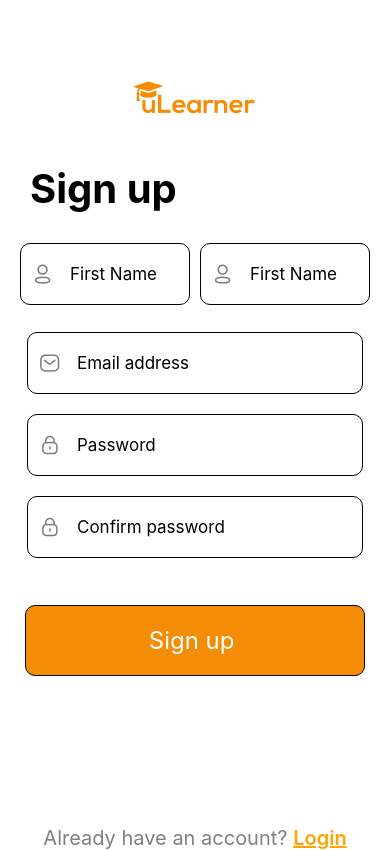
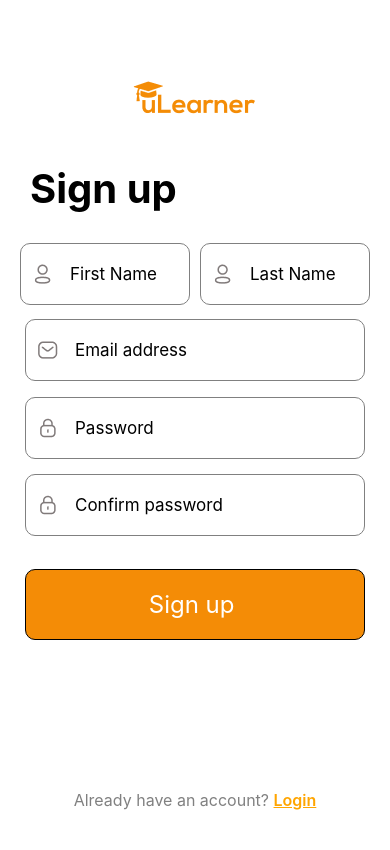
Before and after one commit to Ben-Wiafe/Auth-Login, a React Native app: screen /SignUp in a window 390 px wide. Built offline with nearby package versions, Linux system fonts and the light colour scheme; some icons are missing.

Commit message:
Signup validation

```diff
--- a/components/login/signup.js
+++ b/components/login/signup.js
@@ -1,4 +1,4 @@
-import React, {useState} from "react";
+import React, { useState } from "react";
 import {
   Text,
   View,
@@ -7,20 +7,61 @@ import {
   StyleSheet,
   TextInput,
   KeyboardAvoidingView,
+  Alert,
 } from "react-native";
 import { Formik } from "formik";
 import { NavigationContainer } from "@react-navigation/native";
 import { useWindowDimensions } from "react-native";
 import SignIn from "./signin";
 import { Icon } from "react-native-elements/dist/Icon";
+import * as yup from "yup";
 
-const SignUp = ({ navigation }) => {
-  const { height, width } = useWindowDimensions();
-  const [show, setShow] = useState(true)
-  const [color, setColor] = useState( 'gray');
+const SignUp = ({ navigation,submitting }) => {
+
+ const backgroundColo = submitting ? 'rgba(27,27,51,0.4)' : 'rgba(27,27,51,1)'
+
+  const [show, setShow] = useState(true);
+  const [color, setColor] = useState("gray");
+  const [colo, setColo] = useState("gray");
+  const [col, setCol] = useState("gray");
+  const [co, setCo] = useState("gray");
+  const [c, setC] = useState("gray");
+
+  const loginSchema = yup.object().shape({
+    fname: yup
+      .string()
+      .min(3, "First must be more than 3 characters")
+      .required("First name is Required"),
+
+    lname: yup
+      .string()
+      .min(3, "Last must be more than 3 characters")
+      .required("Last name is Required"),
+
+    email: yup
+      .string()
+      .email("Please enter valid email")
+
+      .required("Email Address is Required!"),
+
+    password: yup
+      .string()
+      .min(8, ({ min }) => `Password must be at least ${min} characters`)
+      .matches(/\w*[a-z]\w*/, "Password must have a small letter")
+      .matches(/\w*[A-Z]\w*/, "Password must have a capital letter")
+      .matches(/\d/, "Password must have a number")
+      .matches(/[!@#$%^&*()\-_"=+{}; :,<.>]/,
+        "Password must have a special character"
+      )
+      .required("Password is required"),
+
+    confirmPass: yup
+      .string()
+      .oneOf([yup.ref("password"), null], "Password does not match!"),
+  });
 
   return (
-    <View style={{ backgroundColor: "white", flex:1, }}>
+    <View style={{ backgroundColor: "white", flex: 1 }}>
       <View
         style={{
           marginTop: 70,
@@ -30,7 +71,38 @@ const SignUp = ({ navigation }) => {
       >
         <Image source={require("../../assets/uLeanerlogo.png")} />
       </View>
-      <View >
+      <Formik
+        initialValues={{
+          fname: "",
+          lname: "",
+          email: "",
+          password: "",
+          confirmPass: "",
+        }}
+        onSubmit={(values, formikActions) => {
+          setTimeout(() => {
+            console.log(values)
+            formikActions.resetForm();
+            formikActions.setSubmitting(false)
+
+          }, 3000);
+
+        }}
+        validationSchema={loginSchema}
+        submitting
+      >
+        {({
+          handleChange,
+          handleBlur,
+          handleSubmit,
+          setFieldTouched,
+          isSubmitting,
+          values,
+          errors,
+          touched,
+          isValid,
+        }) => (
+          <View>
             <Text
               style={{
                 fontWeight: "bold",
@@ -48,6 +120,7 @@ const SignUp = ({ navigation }) => {
                 alignItems: "center",
                 backgroundColor: "white",
                 marginHorizontal: 10,
+                paddingBottom:9
               }}
             >
               <View
@@ -56,6 +129,7 @@ const SignUp = ({ navigation }) => {
                   alignItems: "center",
                   borderWidth: StyleSheet.hairlineWidth,
                   height: 62,
+                  borderColor: color,
                   width: 170,
                   borderRadius: 10,
                   padding: 5,
@@ -67,14 +141,22 @@ const SignUp = ({ navigation }) => {
                 />
 
                 <TextInput
-              name="name"
+                  name="fname"
                   placeholder="First Name"
                   style={styles.name}
-              // onChangeText={handleChange("fname")}
-              // onBlur={handleBlur("fname")}
-              // value={values.fname}
+                  onFocus={() => {
+                    setColor("orange");
+                  }}
+                  onBlur={() =>{
+                    setColor('gray');
+                    setFieldTouched('fname') ;
+                  }}
+                 autoCapitalize='characters'
+                  onChangeText={handleChange("fname")}
+                  value={values.fname}
                 />
               </View>
+
               <View
                 style={{
                   flexDirection: "row",
@@ -82,6 +164,7 @@ const SignUp = ({ navigation }) => {
                   borderWidth: StyleSheet.hairlineWidth,
                   height: 62,
                   width: 170,
+                  borderColor: colo,
                   padding: 5,
                   borderRadius: 10,
                 }}
@@ -92,48 +175,82 @@ const SignUp = ({ navigation }) => {
                 />
 
                 <TextInput
-              name="name"
-              placeholder="First Name"
+                  name="lname"
+                  placeholder="Last Name"
                   style={styles.name}
-              // onChangeText={handleChange("fname")}
-              // onBlur={handleBlur("fname")}
-              // value={values.fname}
+                  onFocus={() => {
+                    setColo("orange");
+                  }}
+                  onBlur={() =>{
+                    setColo('gray');
+                    setFieldTouched('lname') ;
+                  }}
+                  onChangeText={handleChange("lname")}
+                  value={values.lname}
                 />
               </View>
+
             </KeyboardAvoidingView>
-        <KeyboardAvoidingView style={{ padding: 27 }}>
+            <View style={{flexDirection:'row', alignItems:'center', justifyContent:'space-between'}}>
+            {touched.fname && errors.fname &&
+              <Text style={{ fontSize: 12, color: '#FF0D10', paddingHorizontal:31,}}>{errors.fname}</Text>
+            }
+            {touched.lname && errors.lname &&
+              <Text style={{ fontSize: 12, color: '#FF0D10', paddingHorizontal:33,}}>{errors.lname}</Text>
+            }
+            </View>
+
+            <KeyboardAvoidingView style={{ padding: 25 }}>
               <View
                 style={{
                   flexDirection: "row",
                   alignItems: "center",
                   borderWidth: StyleSheet.hairlineWidth,
                   height: 62,
-
+                  marginTop:-20,
+                  borderColor: col,
                   padding: 5,
+                  marginBottom:8,
                   borderRadius: 10,
                 }}
               >
-            <Image source={require("../../assets/Mail.png")} style={{marginRight: 16, marginLeft: 6}} />
+                <Image
+                  source={require("../../assets/Mail.png")}
+                  style={{ marginRight: 16, marginLeft: 6 }}
+                />
                 <TextInput
                   name="email"
                   placeholder="Email address"
                   style={styles.name}
-              // onChangeText={handleChange("fname")}
-              // onBlur={handleBlur("fname")}
-              // value={values.fname}
+                  onFocus={() => {
+                    setCol("orange");
+                  }}
+                  onBlur={() =>{
+                    setCol('gray');
+                    setFieldTouched('email') ;
+                  }}
+                  onChangeText={handleChange("email")}
+                  value={values.email}
+                  keyboardType="email-address"
                 />
+
               </View>
+              {touched.email && errors.email &&
+              <Text style={{ fontSize: 12, color: '#FF0D10', paddingTop:0, paddingHorizontal:5 }}>{errors.email}</Text>
+            }
               <View
                 style={{
                   flexDirection: "row",
                   alignItems: "center",
                   borderWidth: StyleSheet.hairlineWidth,
                   height: 62,
-
-              marginTop: 20,
+                  borderColor: co,
+                  marginTop:8,
                   padding: 5,
+                  marginBottom:8,
                   borderRadius: 10,
                 }}
+
               >
                 <Image
                   source={require("../../assets/Password.png")}
@@ -144,32 +261,43 @@ const SignUp = ({ navigation }) => {
                   name="password"
                   placeholder="Password"
                   style={styles.name}
+                  onFocus={() => {
+                    setCo("orange");
+                  }}
+                  onBlur={() =>{
+                    setCo('gray');
+                    setFieldTouched('password') ;
+                  }}
                   secureTextEntry={show}
-              // onChangeText={handleChange("fname")}
-              // onBlur={handleBlur("fname")}
-              // value={values.fname}
+                  onChangeText={handleChange("password")}
+                  value={values.password}
                 />
-             <TouchableOpacity onPress={
-          () =>{
-           setShow((prev) => !prev)
-           }
-        }>
-        <Icon name={show === true? 'eye-off': 'eye'}
+                <TouchableOpacity
+                  onPress={() => {
+                    setShow((prev) => !prev);
+                  }}
+                >
+                  <Icon
+                    name={show === true ? "eye-off" : "eye"}
                     size={25}
-            color={'gray'}
+                    color={"gray"}
                     type="ionicon"
                   />
                 </TouchableOpacity>
-
               </View>
+              {touched.password && errors.password &&
+              <Text style={{ fontSize: 12, color: '#FF0D10', paddingTop:0,paddingHorizontal:5 }}>{errors.password}</Text>
+            }
               <View
                 style={{
                   flexDirection: "row",
                   alignItems: "center",
                   borderWidth: StyleSheet.hairlineWidth,
                   height: 62,
+                  borderColor: c,
+                  marginBottom:8,
                   padding: 5,
-              marginTop: 20,
+                  marginTop:7,
                   borderRadius: 10,
                 }}
               >
@@ -182,34 +310,60 @@ const SignUp = ({ navigation }) => {
                   name="confirmPass"
                   placeholder="Confirm password"
                   style={styles.name}
+                  onFocus={() => {
+                    setC("orange");
+                  }}
+                  onBlur={() =>{
+                    setC('gray');
+                    setFieldTouched('confirmPass') ;
+                  }}
                   secureTextEntry={show}
-              // onChangeText={handleChange("fname")}
-              // onBlur={handleBlur("fname")}
-              // value={values.fname}
+                  onChangeText={handleChange("confirmPass")}
+                  value={values.confirmPass}
                 />
-             <TouchableOpacity onPress={
-          () =>{
-           setShow((prev) => !prev)
-           }
-        }>
-        <Icon name={show === true? 'eye-off': 'eye'}
+                <TouchableOpacity
+                  onPress={() => {
+                    setShow((prev) => !prev);
+                  }}
+                >
+                  <Icon
+                    name={show === true ? "eye-off" : "eye"}
                     size={25}
-            color={'gray'}
+                    color={"gray"}
                     type="ionicon"
                   />
                 </TouchableOpacity>
+
               </View>
-
+              {touched.confirmPass && errors.confirmPass &&
+              <Text style={{ fontSize: 12, color: '#FF0D10', paddingTop:0,paddingHorizontal:5 }}>{errors.confirmPass}</Text>
+            }
             </KeyboardAvoidingView>
-        <TouchableOpacity style={styles.signup}>
+            <TouchableOpacity style={styles.signup} onPress={handleSubmit} >
               <Text style={styles.signtext}>Sign up </Text>
             </TouchableOpacity>
-        <TouchableOpacity onPress={() => navigation.goBack(SignIn)} style={{alignItems:'center', top:150}}>
-          <Text style={{fontSize:20, color:'gray'}}>Already have an account? <Text style={{color:'orange', fontWeight:'600',textDecorationLine:'underline'}}>Login</Text></Text>
 
+            <TouchableOpacity
+              onPress={() => navigation.replace("SignIn")}
+              style={{ alignItems: "center", top:150}}
+
+            >
+              <Text style={{ fontSize: 16, color: "gray", }}>
+                Already have an account?{" "}
+                <Text
+                  style={{
+                    color: "orange",
+                    fontWeight: "600",
+                    textDecorationLine: "underline",
+                  }}
+                >
+                  Login
+                </Text>
+              </Text>
             </TouchableOpacity>
           </View>
-
+        )}
+      </Formik>
     </View>
   );
 };
@@ -217,22 +371,21 @@ const SignUp = ({ navigation }) => {
 export default SignUp;
 
 const styles = StyleSheet.create({
-
   signup: {
     backgroundColor: "#F48C06",
     alignItems: "center",
     padding: 20,
-    marginTop: 20,
+
     borderRadius: 10,
     marginHorizontal: 25,
     borderWidth: StyleSheet.hairlineWidth,
   },
-  signtext:{
-    color:'white',
-    fontSize:24,
+  signtext: {
+    color: "white",
+    fontSize: 24,
   },
   name: {
-    width:'80%',
+    width: "80%",
     fontWeight: "400",
     fontSize: 17,
   },
```
Lines whose indentation alone changed are shown as unchanged.
